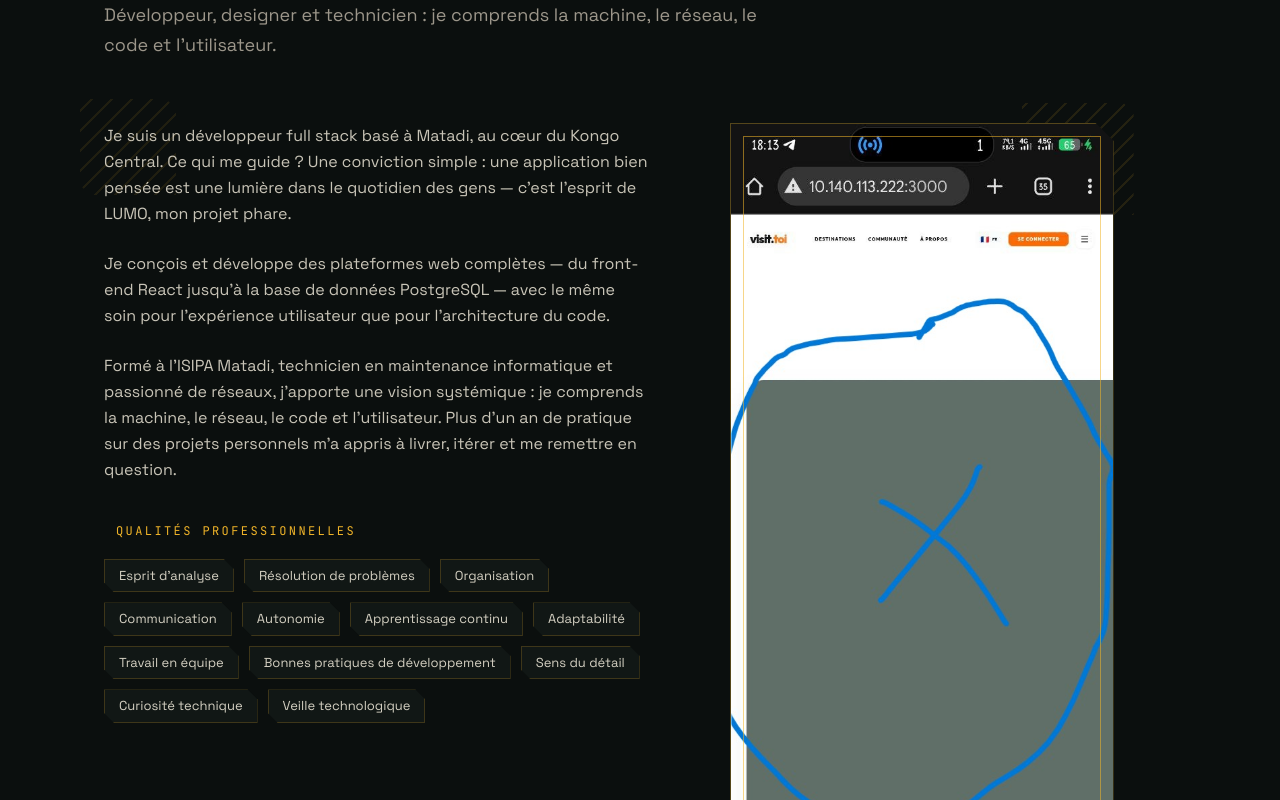
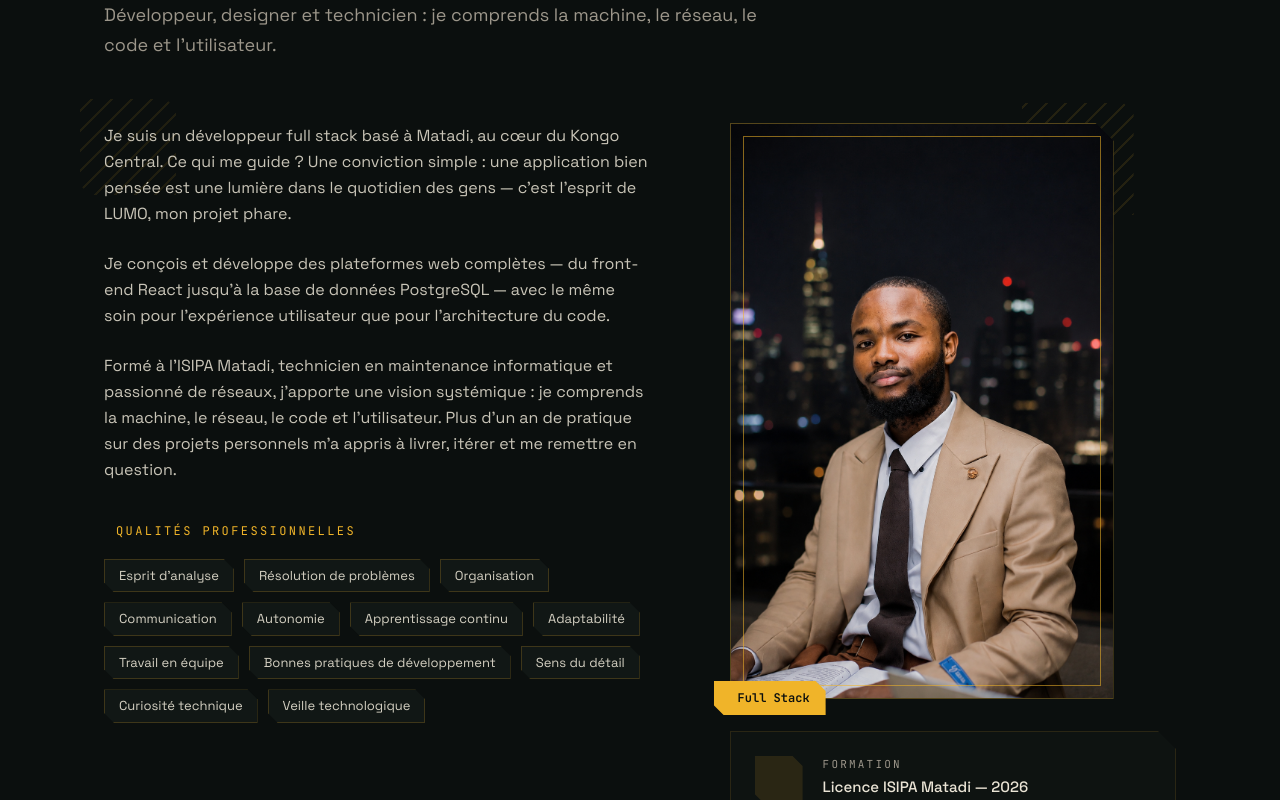
Before and after one commit to nocodescreen-tech/Mon-Portfolio, a React (Vite) app: page / in a window 1280 px wide. Shown: the part 1440-2240 px from the top of the page. Built offline with nearby package versions, Linux system fonts and the light colour scheme; the HTML template or start-up script is replaced by a standard one.

Commit message:
Portrait : utiliser la vraie photo (rene.png)

```diff
--- a/src/components/About.jsx
+++ b/src/components/About.jsx
@@ -60,7 +60,7 @@ export default function About() {
               <div className="sapeur-stripes absolute -right-5 -top-5 h-28 w-28 corner-cut-sm opacity-70" aria-hidden="true" />
               <div className="portrait-frame corner-cut overflow-hidden border border-brass/30 bg-ink-2">
                 <img
-                  src="/lumo/rene.jpg"
+                  src="/lumo/rene.png"
                   alt="Portrait de René Descartes"
                   className="w-full object-cover"
                   loading="lazy"
```
Also changed, not shown: public/lumo/rene.jpg (deleted), public/lumo/rene.png (added).
